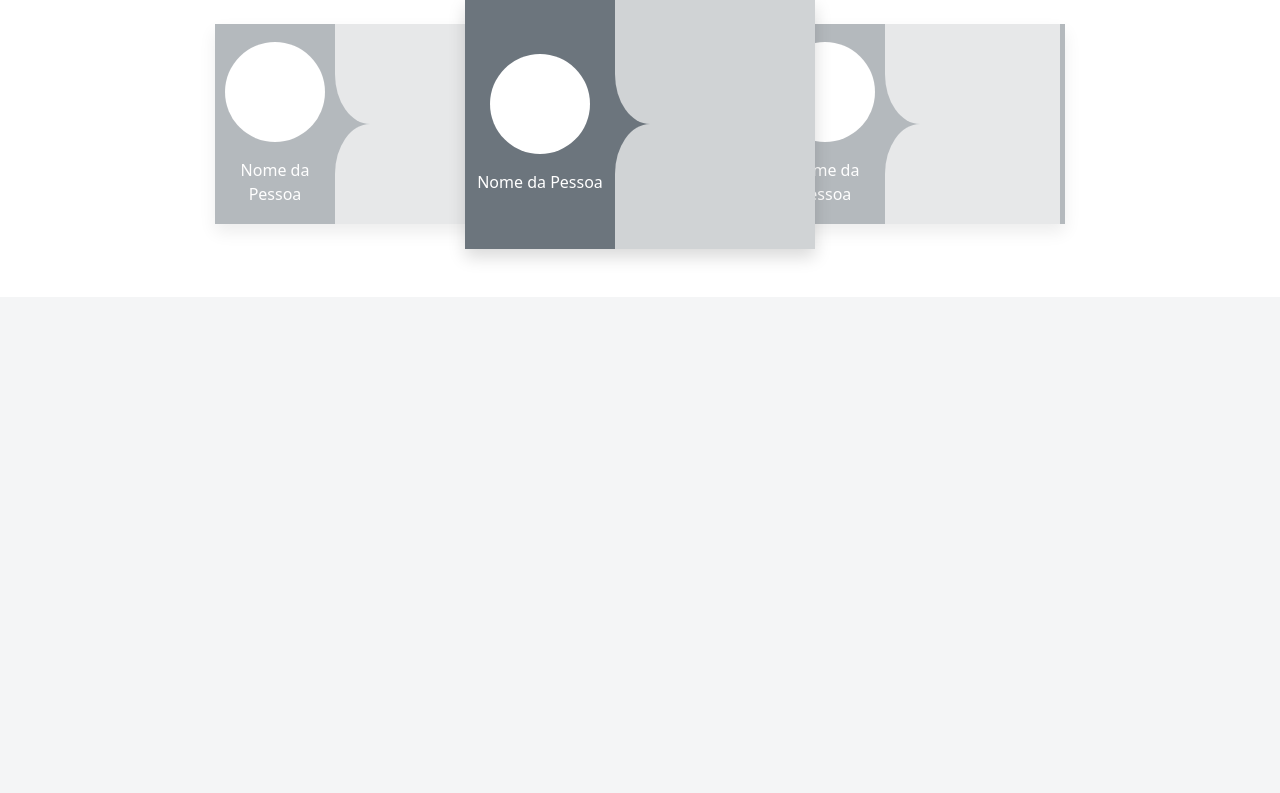
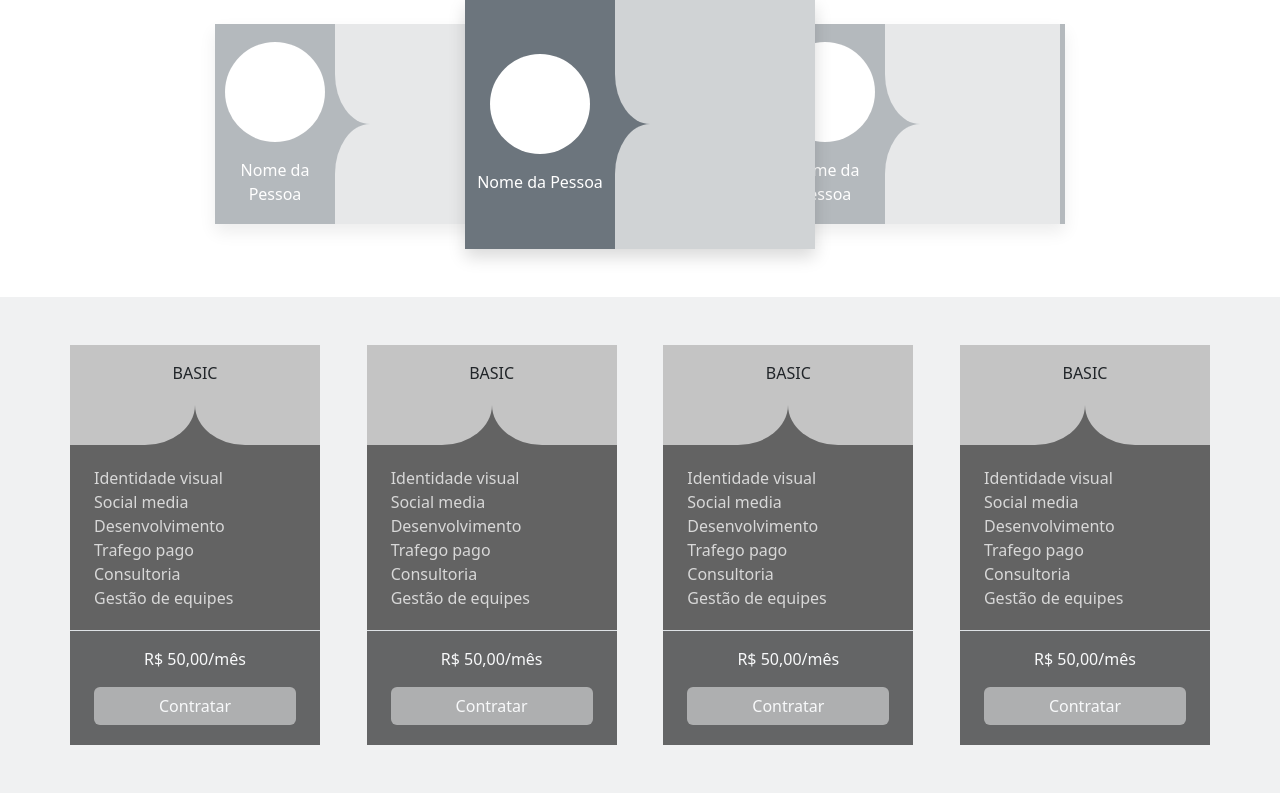
Before and after one commit to RodrigoChantel/Kallasa-Landing-page, a PHP site: page / in a window 1280 px wide. Shown: the part 2925-3718 px from the top of the page. Before the commit the page ends 3180 px from the top, so only its background shows below. Run offline with PHP 8.4, Linux system fonts and the light colour scheme; some libraries are stand-ins or nearby versions.

Commit message:
New update

```diff
--- /dev/null
+++ b/Assets/css/web-plans.css
@@ -0,0 +1,19 @@
+.plan-price{
+    width: 250px;
+    height: 400px;
+    background-color: #636363;
+}
+
+.plan-price-left{
+    width: 125px;
+    height: 100px;
+    background-color: #c4c4c4;
+    border-bottom-right-radius: 50px 40px;
+}
+
+.plan-price-right{
+    width: 125px;
+    height: 100px;
+    background-color: #c4c4c4;
+    border-bottom-left-radius: 50px 40px;
+}
--- a/index.php
+++ b/index.php
@@ -7,7 +7,7 @@
     <link href="http://192.168.0.100/kallasa.com.br/assets/css/style.css" rel="stylesheet" type="text/css">
     <link href="./Assets/css/web-projects.css" rel="stylesheet" type="text/css">
     <link href="./Assets/css/web-assessments.css" rel="stylesheet" type="text/css">
-    <link href="./Assets/css/botoes.css" rel="stylesheet" type="text/css">
+    <link href="./Assets/css/web-plans.css" rel="stylesheet" type="text/css">
     <link href="http://192.168.0.100/kallasa.com.br/assets/css/bootstrap.min.css" rel="stylesheet">
     <link rel="icon" type="image/x-icon" href="http://192.168.0.100/kallasa.com.br/Assets/img/favicon/favicon.ico">
     <title>Kallasa Mkt</title>
@@ -273,6 +273,92 @@
 
         </section>
 
+        <!-- PLANS -->
+        <section class="section-04 w-100 bg-secondary bg-opacity-10 py-5">
+            <div class="container-lg w-100 d-flex flex-row flex-wrap justify-content-between px-0">
+                <div class="plan-price d-flex flex-wrap">
+                    <div class="plan-price-left"></div>
+                    <div class="plan-price-right"></div>
+                    <div class="row position-absolute mt-3 mx-0 px-0" style="width: 250px;">
+                        <span class="text-center ">BASIC</span>
+                    </div>
+                    <div class="w-100 px-4 border-bottom">
+                        <p class="text-white text-opacity-75 m-0">Identidade visual</p>
+                        <p class="text-white text-opacity-75 m-0">Social media</p>
+                        <p class="text-white text-opacity-75 m-0">Desenvolvimento</p>
+                        <p class="text-white text-opacity-75 m-0">Trafego pago</p>
+                        <p class="text-white text-opacity-75 m-0">Consultoria</p>
+                        <p class="text-white text-opacity-75 m-0">Gestão de equipes</p>
+                    </div>
+                    <div class="w-100 px-4 bg-secondary bg-opacity-10 d-flex flex-column">
+                        <span class="text-light text-center my-3">R$ 50,00/mês</span>
+                        <div class="btn bg-light bg-opacity-50 text-light text-center">Contratar</div>
+                    </div>
+                </div>
+
+                <div class="plan-price d-flex flex-wrap">
+                    <div class="plan-price-left"></div>
+                    <div class="plan-price-right"></div>
+                    <div class="row position-absolute mt-3 mx-0 px-0" style="width: 250px;">
+                        <span class="text-center ">BASIC</span>
+                    </div>
+                    <div class="w-100 px-4 border-bottom">
+                        <p class="text-white text-opacity-75 m-0">Identidade visual</p>
+                        <p class="text-white text-opacity-75 m-0">Social media</p>
+                        <p class="text-white text-opacity-75 m-0">Desenvolvimento</p>
+                        <p class="text-white text-opacity-75 m-0">Trafego pago</p>
+                        <p class="text-white text-opacity-75 m-0">Consultoria</p>
+                        <p class="text-white text-opacity-75 m-0">Gestão de equipes</p>
+                    </div>
+                    <div class="w-100 px-4 bg-secondary bg-opacity-10 d-flex flex-column">
+                        <span class="text-light text-center my-3">R$ 50,00/mês</span>
+                        <div class="btn bg-light bg-opacity-50 text-light text-center">Contratar</div>
+                    </div>
+                </div>
+
+                <div class="plan-price d-flex flex-wrap">
+                    <div class="plan-price-left"></div>
+                    <div class="plan-price-right"></div>
+                    <div class="row position-absolute mt-3 mx-0 px-0" style="width: 250px;">
+                        <span class="text-center ">BASIC</span>
+                    </div>
+                    <div class="w-100 px-4 border-bottom">
+                        <p class="text-white text-opacity-75 m-0">Identidade visual</p>
+                        <p class="text-white text-opacity-75 m-0">Social media</p>
+                        <p class="text-white text-opacity-75 m-0">Desenvolvimento</p>
+                        <p class="text-white text-opacity-75 m-0">Trafego pago</p>
+                        <p class="text-white text-opacity-75 m-0">Consultoria</p>
+                        <p class="text-white text-opacity-75 m-0">Gestão de equipes</p>
+                    </div>
+                    <div class="w-100 px-4 bg-secondary bg-opacity-10 d-flex flex-column">
+                        <span class="text-light text-center my-3">R$ 50,00/mês</span>
+                        <div class="btn bg-light bg-opacity-50 text-light text-center">Contratar</div>
+                    </div>
+                </div>
+
+                <div class="plan-price d-flex flex-wrap">
+                    <div class="plan-price-left"></div>
+                    <div class="plan-price-right"></div>
+                    <div class="row position-absolute mt-3 mx-0 px-0" style="width: 250px;">
+                        <span class="text-center ">BASIC</span>
+                    </div>
+                    <div class="w-100 px-4 border-bottom">
+                        <p class="text-white text-opacity-75 m-0">Identidade visual</p>
+                        <p class="text-white text-opacity-75 m-0">Social media</p>
+                        <p class="text-white text-opacity-75 m-0">Desenvolvimento</p>
+                        <p class="text-white text-opacity-75 m-0">Trafego pago</p>
+                        <p class="text-white text-opacity-75 m-0">Consultoria</p>
+                        <p class="text-white text-opacity-75 m-0">Gestão de equipes</p>
+                    </div>
+                    <div class="w-100 px-4 bg-secondary bg-opacity-10 d-flex flex-column">
+                        <span class="text-light text-center my-3">R$ 50,00/mês</span>
+                        <div class="btn bg-light bg-opacity-50 text-light text-center">Contratar</div>
+                    </div>
+                </div>
+
+
+            </div>
+        </section>
     </main>
 </body>
 <script src="http://192.168.0.100/kallasa.com.br/assets/js/popper.min.js"></script>
```
Also changed, not shown: Assets/css/botoes.css (deleted, +0 -52 lines).
